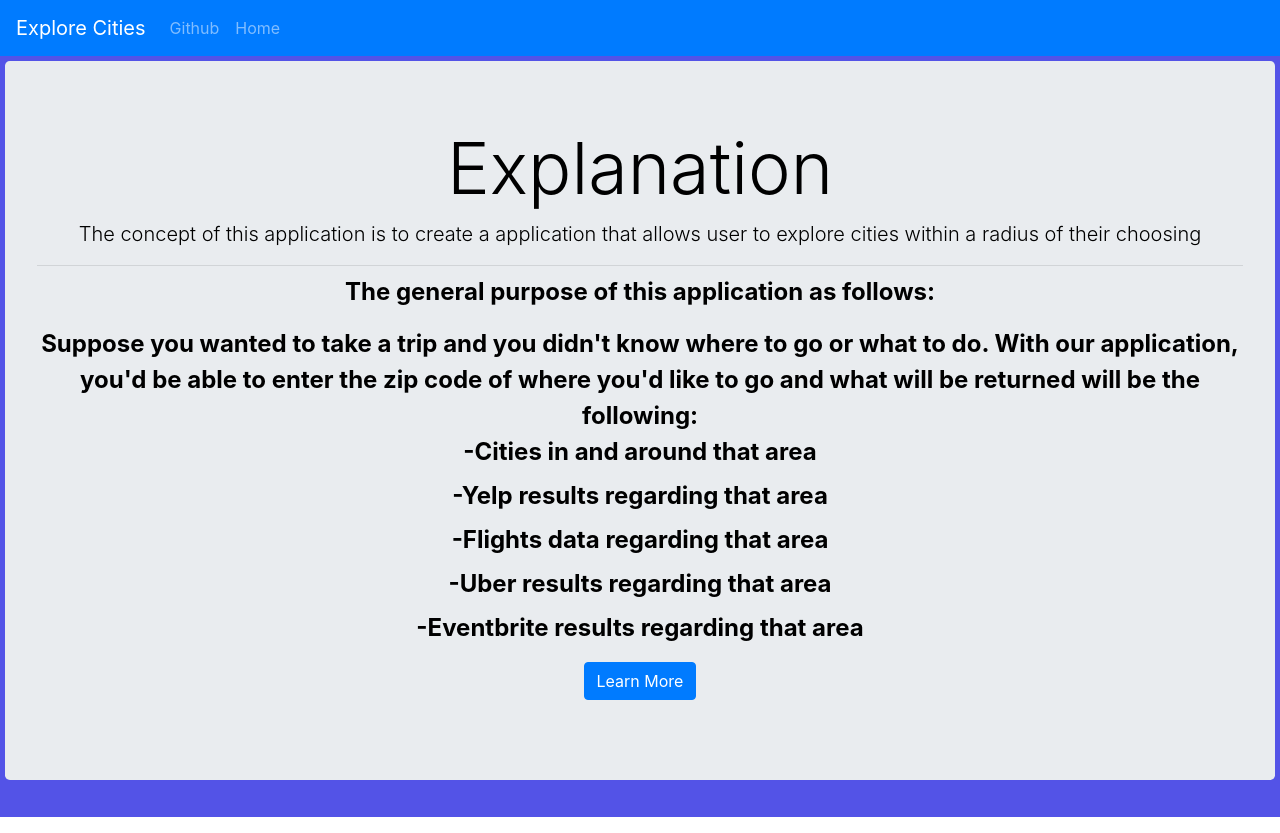
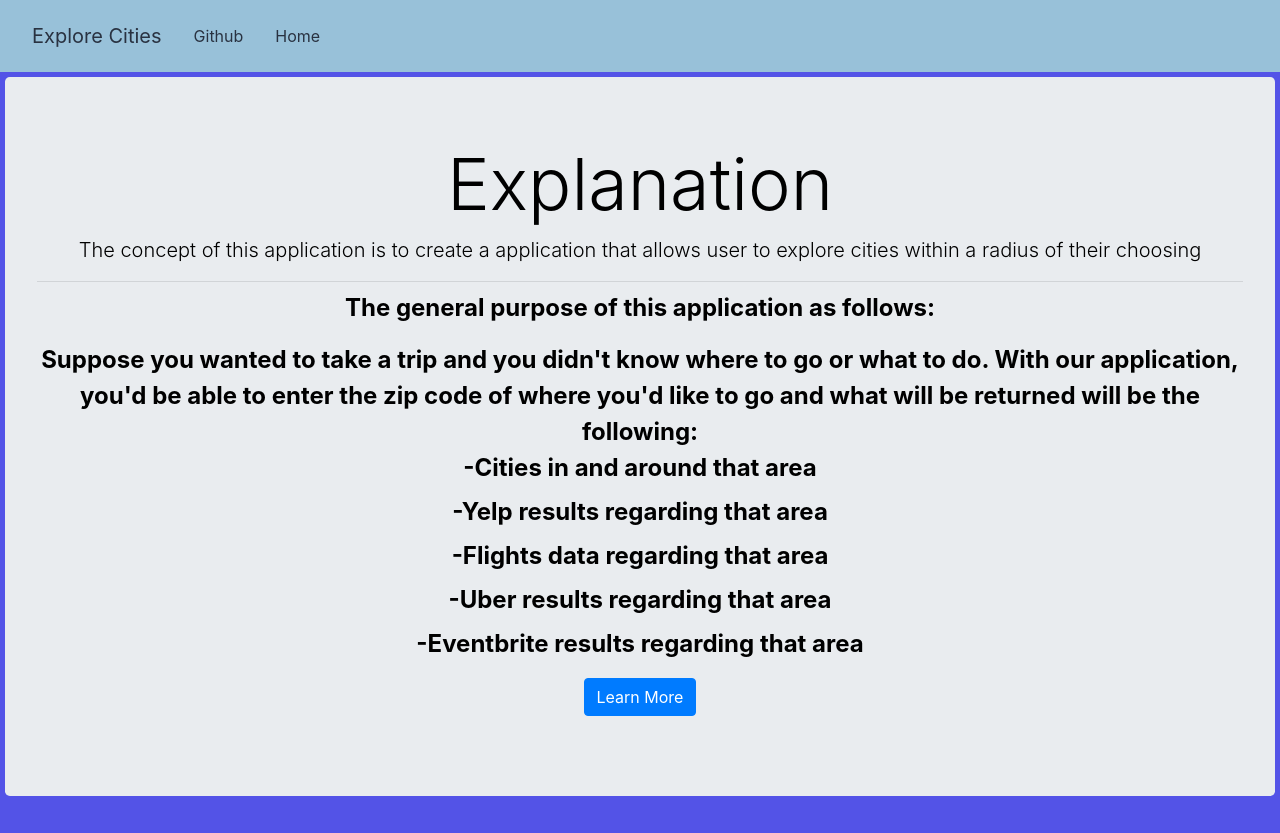
Before and after one commit to Codubee/ExploreCitiesMW4-6, a React (Create React App) app in the folder frontend/: page / in a window 1280 px wide. Built offline with nearby package versions, Linux system fonts and the light colour scheme.

Commit message:
updates to style

```diff
--- a/frontend/src/components/LandingPage/Explanation/Explanation.css
+++ b/frontend/src/components/LandingPage/Explanation/Explanation.css
@@ -5,4 +5,4 @@
 	background-color:rgb(83, 83, 231);
 	padding:5px;
 	text-align:center;
-}
+};
--- /dev/null
+++ b/frontend/src/components/LandingPage/NavBar/NavBar.css
@@ -0,0 +1,16 @@
+.bg-custom{
+    color:#293241;
+    background-color: #98C1D9;
+}
+.navbar-brand{
+    color:#293241 !important;
+
+}
+.navbar-custom{
+    color:#293241 !important;
+}
+.nav-link {
+    color: #293241;
+    text-decoration: none;
+    background-color: transparent;
+};
--- a/frontend/src/components/LandingPage/NavBar/Navbar.js
+++ b/frontend/src/components/LandingPage/NavBar/Navbar.js
@@ -1,17 +1,21 @@
 
 import * as ReactBootStrap from 'react-bootstrap'
+import "./NavBar.css";
 function Navbar(){
+
     return (<div>
-        <ReactBootStrap.Navbar collapseOnSelect expand="lg" bg="primary" variant="dark">
-      <ReactBootStrap.Navbar.Brand href="#home">Explore Cities</ReactBootStrap.Navbar.Brand>
+        <ReactBootStrap.Nav class="navbar navbar-expand-lg navbar-custom bg-custom">
+        <ReactBootStrap.Navbar>
+      <ReactBootStrap.Navbar.Brand href="#home" class = "navbar-brand">Explore Cities</ReactBootStrap.Navbar.Brand>
       <ReactBootStrap.Navbar.Toggle aria-controls="responsive-navbar-nav" />
       <ReactBootStrap.Navbar.Collapse id="responsive-navbar-nav">
-        <ReactBootStrap.Nav className="mr-auto">
-          <ReactBootStrap.Nav.Link href="https://github.com/Codubee/ExploreCitiesMW4-6">Github</ReactBootStrap.Nav.Link>
-          <ReactBootStrap.Nav.Link href="#home">Home</ReactBootStrap.Nav.Link>
-        </ReactBootStrap.Nav>
+
+          <ReactBootStrap.Nav.Link class = "nav-link" href="https://github.com/Codubee/ExploreCitiesMW4-6" >Github</ReactBootStrap.Nav.Link>
+          <ReactBootStrap.Nav.Link href="#home" >Home</ReactBootStrap.Nav.Link>
+
       </ReactBootStrap.Navbar.Collapse>
     </ReactBootStrap.Navbar>
+    </ReactBootStrap.Nav>
         </div>
       );
 }
```
Also changed, not shown: frontend/src/components/LandingPage/LandingPage.js (+3 -4 lines), 1 other file (tests, documents, lock files or other folders).
